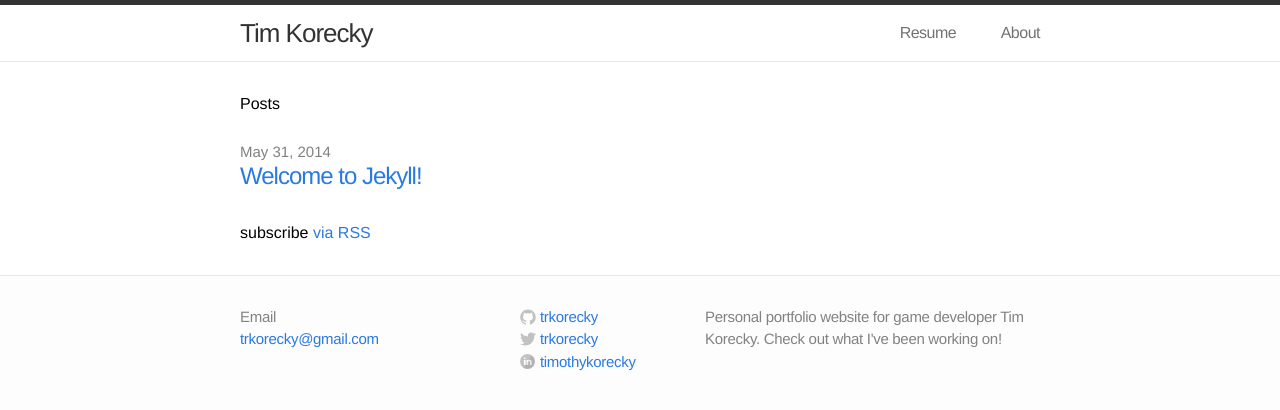
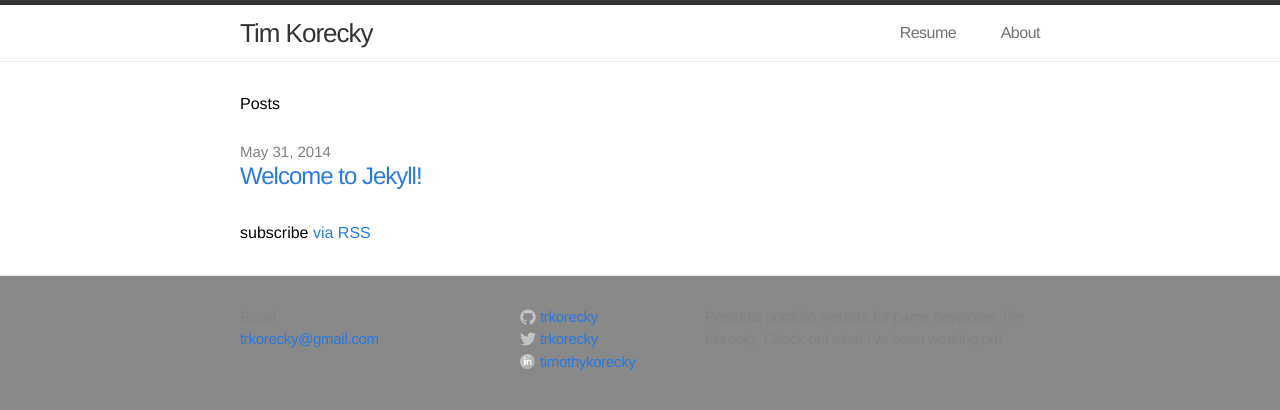
Before and after one commit to trkorecky/trkorecky.github.io, a Jekyll site: the page built from index.html, in a window 1280 px wide. Shown: the top 410 px of the page. Built offline with Jekyll 4.4.1, drawn with Linux system fonts in a browser that asks for light colours.

Commit message:
First pass on background colour

```diff
--- a/css/main.css
+++ b/css/main.css
@@ -13,7 +13,7 @@
   font-size: 16px;
   line-height: 1.5;
   font-weight: 300;
-  background-color: #fdfdfd;
+  background-color: #888888;
 }
 
 h1, h2, h3, h4, h5, h6 { font-size: 100%; font-weight: 400; }
```
